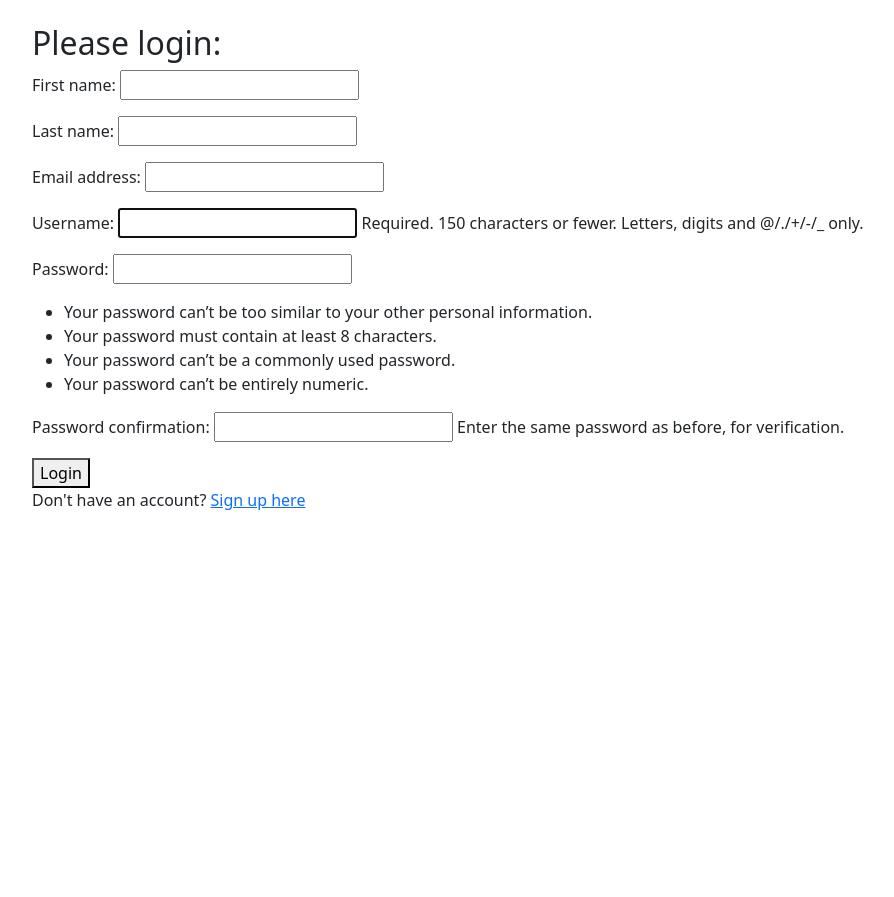
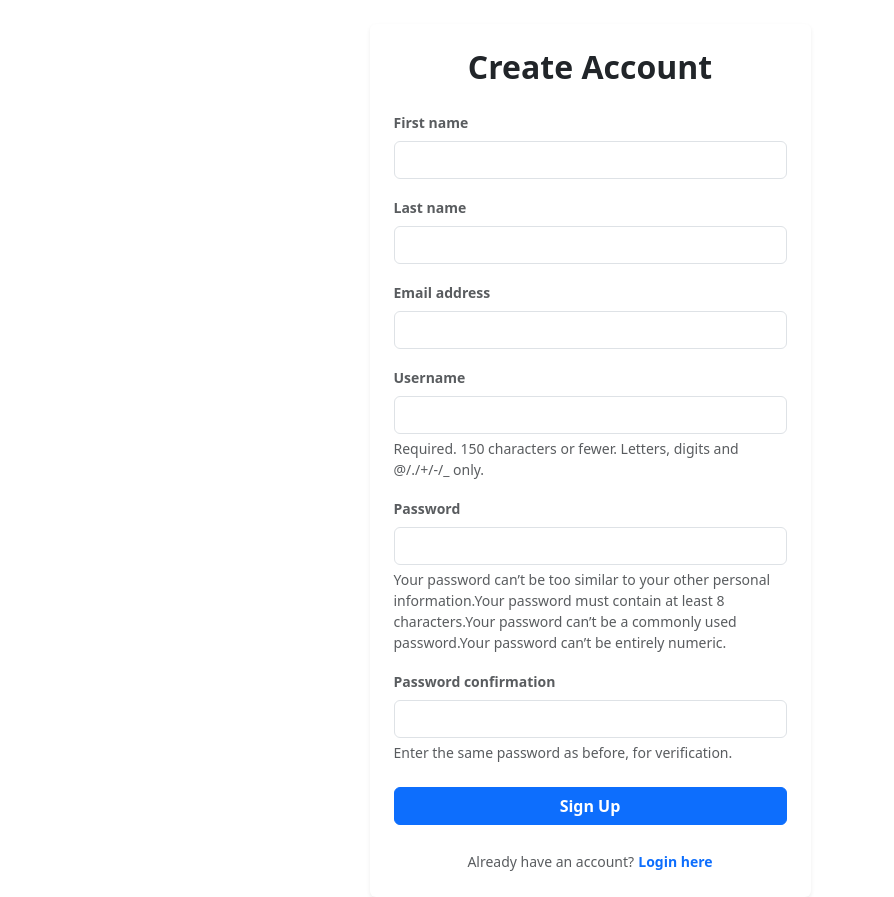
Before and after one commit to OleAlfi/courses-shop, a Django app: page /shop/signup/ in a window 1280 px wide. Shown: the part 16-913 px from the top of the page, without its empty margins (50-944 px from the left). Before the commit the page ends 526 px from the top, so only its background shows below. Run offline with Django 5.2, Linux system fonts and the light colour scheme.

Commit message:
Fixed templates issues

```diff
--- a/shop/views.py
+++ b/shop/views.py
@@ -1,7 +1,6 @@
 from django.contrib.auth.decorators import login_required
 from django.contrib.auth.mixins import LoginRequiredMixin
 from django.shortcuts import render, get_object_or_404, redirect
-from django.http import HttpResponse
 from django.views.generic import ListView, DetailView
 from .models import Course, Review, Order
 from django.contrib.auth import login
@@ -66,16 +65,15 @@ class CourseDetailView(LoginRequiredMixin, DetailView):
 
 
 def signup(request):
-    if request.method == "GET":
-        form = RegisterForm()
-        return render(request, "registration/login.html", {"form": form})
-
     if request.method == "POST":
         form = RegisterForm(request.POST)
         if form.is_valid():
             user = form.save()
             login(request, user)
             return redirect("shop:index")
+    else:
+        form = RegisterForm()
+
     return render(request, 'registration/signup.html', {'form': form})
 
 @login_required
--- a/templates/registration/login.html
+++ b/templates/registration/login.html
@@ -6,11 +6,43 @@
 {% block navbar_auth %}{% endblock %}
 
 {% block content %}
-<h2>Please login:</h2>
-<form method="post">
-    {% csrf_token %}
-    {{ form.as_p }}
-    <button type="submit">Login</button>
-</form>
-    <p>Don't have an account? <a href="{% url 'shop:signup' %}">Sign up here</a></p>
+<div class="container">
+    <div class="row justify-content-center align-items-center" style="min-height: 80vh;">
+        <div class="col-12 col-sm-8 col-md-6 col-lg-4">
+            <div class="card border-0 shadow-sm">
+                <div class="card-body p-4">
+                    <h2 class="text-center mb-4 fw-bold">Login</h2>
+
+                    <form method="post">
+                        {% csrf_token %}
+                        {% for field in form %}
+                        <div class="mb-3">
+                            <label for="{{ field.id_for_label }}" class="form-label small fw-bold text-muted">
+                                {{ field.label }}
+                            </label>
+                            <input type="{{ field.field.widget.input_type|default:'text' }}"
+                                   name="{{ field.name }}"
+                                   id="{{ field.id_for_label }}"
+                                   class="form-control"
+                                   {% if field.value %}value="{{ field.value }}"{% endif %}>
+                            {% if field.errors %}
+                                <div class="text-danger small mt-1">{{ field.errors|striptags }}</div>
+                            {% endif %}
+                        </div>
+                        {% endfor %}
+
+                        <div class="d-grid gap-2 mt-4">
+                            <button type="submit" class="btn btn-primary fw-bold">Login</button>
+                        </div>
+                    </form>
+
+                    <div class="mt-4 text-center">
+                        <span class="text-muted small">Don't have an account?</span>
+                        <a href="{% url 'shop:signup' %}" class="text-decoration-none small fw-bold">Sign up here</a>
+                    </div>
+                </div>
+            </div>
+        </div>
+    </div>
+</div>
 {% endblock %}
--- a/templates/registration/signup.html
+++ b/templates/registration/signup.html
@@ -6,13 +6,46 @@
 {% block navbar_auth %}{% endblock %}
 
 {% block content %}
-<h2>Create your account:</h2>
+<div class="container">
+    <div class="row justify-content-center align-items-center" style="min-height: 80vh;">
+        <div class="col-12 col-sm-8 col-md-6 col-lg-5">
+            <div class="card border-0 shadow-sm">
+                <div class="card-body p-4">
+                    <h2 class="text-center mb-4 fw-bold">Create Account</h2>
 
-<form method="post">
-    {% csrf_token %}
-    {{ form.as_p }}
-    <button type="submit" class="btn btn-primary">Sign Up</button>
-</form>
+                    <form method="post">
+                        {% csrf_token %}
+                        {% for field in form %}
+                        <div class="mb-3">
+                            <label for="{{ field.id_for_label }}" class="form-label small fw-bold text-muted">
+                                {{ field.label }}
+                            </label>
+                            <input type="{{ field.field.widget.input_type|default:'text' }}"
+                                   name="{{ field.name }}"
+                                   id="{{ field.id_for_label }}"
+                                   class="form-control"
+                                   {% if field.value %}value="{{ field.value }}"{% endif %}>
+                            {% if field.help_text %}
+                                <div class="form-text small">{{ field.help_text|striptags }}</div>
+                            {% endif %}
+                            {% if field.errors %}
+                                <div class="text-danger small mt-1">{{ field.errors|striptags }}</div>
+                            {% endif %}
+                        </div>
+                        {% endfor %}
 
-<p>Already have an account? <a href="{% url 'login' %}">Login here</a></p>
+                        <div class="d-grid gap-2 mt-4">
+                            <button type="submit" class="btn btn-primary fw-bold">Sign Up</button>
+                        </div>
+                    </form>
+
+                    <div class="mt-4 text-center">
+                        <span class="text-muted small">Already have an account?</span>
+                        <a href="{% url 'login' %}" class="text-decoration-none small fw-bold">Login here</a>
+                    </div>
+                </div>
+            </div>
+        </div>
+    </div>
+</div>
 {% endblock %}
```
Also changed, not shown: templates/shop/courses.html (+34 -13 lines).
